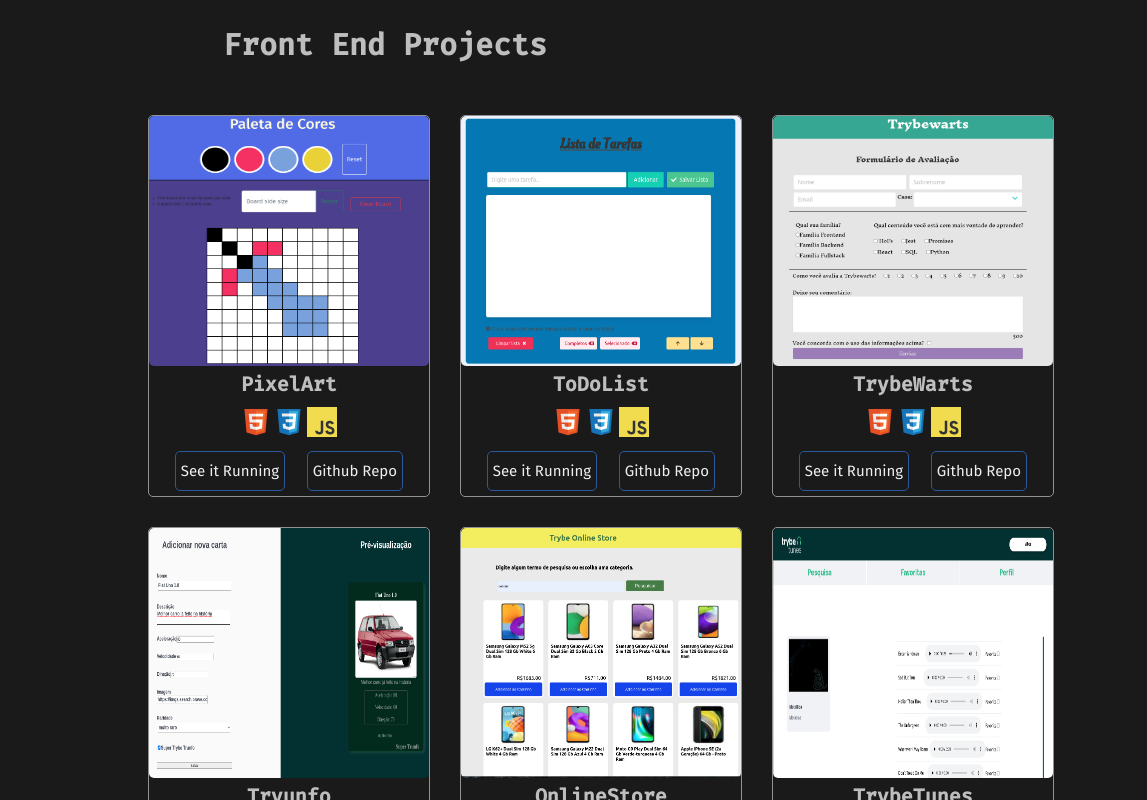
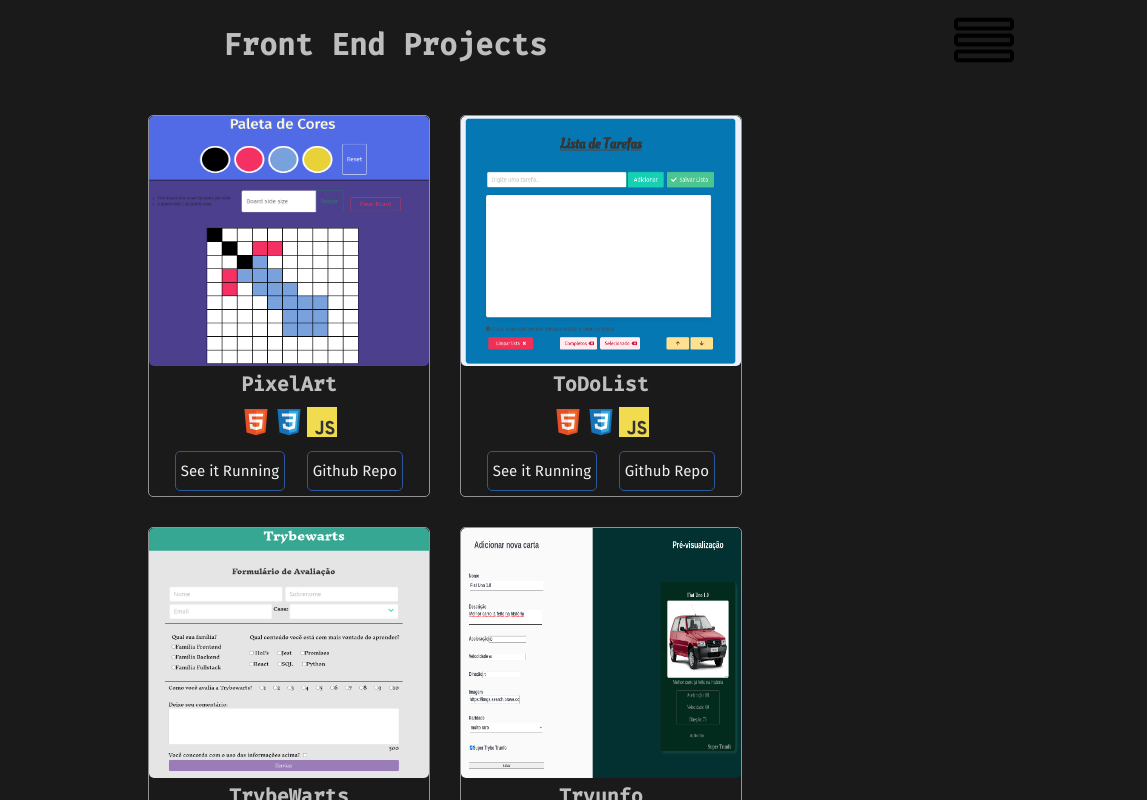
Before and after one commit to VitorCorrea18/VitorCorrea18.github.io, a React (Create React App) app: page /projects in a window 1024 px wide. Shown: the top 800 px of the page, 1147 px wide, since content can reach past the window. Built offline with nearby package versions, Linux system fonts and the light colour scheme.

Commit message:
feat: adding and ajusting the menu in mobile size

```diff
--- a/src/App.js
+++ b/src/App.js
@@ -2,7 +2,7 @@ import React from 'react';
 import { BrowserRouter as Router, Route, Routes } from 'react-router-dom';
 import NavLabel from './components/navLabel';
 import { Intro, About, Projects, Contact } from './pages';
-import { avatar } from './images/icons';
+import { avatar, menuMobile } from './images/icons';
 import './styles/index.css';
 
 class App extends React.Component {
@@ -10,11 +10,16 @@ class App extends React.Component {
     return (
       <Router>
         <main className='body_container'>
+        <input type='checkbox' id='open_menu' />
+        <label htmlFor='open_menu' className='menu_mobile_label'>
+          <img className='menu_mobile_img' src={menuMobile} alt='menu mobile' />
+        </label>
         <aside className='menu_aside'>
-          <label className='close_menu'>X</label>
+          <label className='close_menu' htmlFor='open_menu'>X</label>
           <div className='avatar'>
             <img className='avatar_img' src={ avatar } alt='My Avatar' />
             <span className='avatar_name'>Vitor J.V Corrêa</span>
+            <br/>
             <span className='avatar_title'>Web Developer</span>
           </div>
           <div className='void'></div>
--- a/src/images/icons/index.js
+++ b/src/images/icons/index.js
@@ -20,3 +20,4 @@ export { default as gmail } from './gmail.svg';
 export { default as avatar } from './avatar.svg';
 export { default as responsive } from './responsive.svg';
 export { default as api } from './api.svg';
+export { default as menuMobile } from './menuMobile.svg';
--- a/src/styles/desktop.css
+++ b/src/styles/desktop.css
@@ -1,4 +1,8 @@
 @media screen and (min-width: 1024px) {
+
+  .menu_mobile_img {
+    width: 1px;
+  }
 
   .body_container {
     display: grid;
--- a/src/styles/mobile.css
+++ b/src/styles/mobile.css
@@ -9,8 +9,9 @@
     gap: 0px 0px;
   }
 
+  /* mobile menu config */
   .menu_aside {
-    position: absolute;
+    position: fixed;
     top: 0px;
     left: 0px;
     width: 75vw;
@@ -30,44 +31,16 @@
     background-color: #111111;
     color: #BEBEBE;
     height: 100vh;
+    z-index: 1;
     transition: all 800ms ease;
-    transform: translate(-101%);
+    transform: translate(-150%);
   }
 
-  .main_page {
-    grid-area: main_page;
-    background-color: #1A1A1A;
-    color: #BEBEBE;
-    width: 100vw;
-    height: 100vh;
-  }
-
-  .avatar {
-    grid-area: avatar;
-    background-color: #000000;
-  }
-
-  .void {
-    grid-area: void;
-    border-bottom: #1A1A1A 1px solid;
-  }
-
-  .intro {
-    grid-area: intro;
-    border-bottom: #1A1A1A 1px solid;
-  }
-
-  .about {
-    grid-area: about;
-    border-bottom: #1A1A1A 1px solid;
-  }
-  .projects {
-    grid-area: projects;
-    border-bottom: #1A1A1A 1px solid;
-  }
-  .contact {
-    grid-area: contact;
-    border-bottom: #1A1A1A 1px solid;
+  .menu_mobile_img {
+    width: 60px;
+    position: absolute;
+    top: 10px;
+    right: 10px;
   }
 
   .close_menu {
@@ -80,4 +53,79 @@
     border-radius: 3px;
     z-index: 1;
   }
+
+  #open_menu:checked ~ .menu_aside {
+    transform: translate(0%);
+  }
+
+  #open_menu:checked ~ .menu_mobile_label {
+    opacity: 0;
+  }
+
+  /* END mobile menu config */
+
+  .main_page {
+    grid-area: main_page;
+    background-color: #1A1A1A;
+    color: #BEBEBE;
+    width: fit-content;
+    height: fit-content;
+  }
+
+  .avatar {
+    grid-area: avatar;
+    background-color: #000000;
+    display: flex;
+    flex-direction: column;
+  }
+
+  .avatar_img {
+    width: 170px;
+    align-self: center;
+    margin: 15px 0px;
+    background-color: gray;
+    border: 1px solid black;
+    border-radius: 90px;
+  }
+
+  .avatar_name {
+    font-family: 'Fira Sans', sans-serif;
+    font-size: 23px;
+    align-self: center;
+  }
+
+  .avatar_title {
+    font-family: 'Fira Sans', sans-serif;
+    font-size: 15px;
+    align-self: center;
+  }
+
+
+  .void {
+    grid-area: void;
+    border-bottom: #1A1A1A 1px solid;
+  }
+
+  .intro {
+    grid-area: intro;
+    border-bottom: #1A1A1A 1px solid;
+    display: flex;
+  }
+
+  .about {
+    grid-area: about;
+    border-bottom: #1A1A1A 1px solid;
+    display: flex;
+  }
+  .projects {
+    grid-area: projects;
+    border-bottom: #1A1A1A 1px solid;
+    display: flex;
+  }
+  .contact {
+    grid-area: contact;
+    border-bottom: #1A1A1A 1px solid;
+    display: flex;
+  }
+
 }
```
Also changed, not shown: src/images/icons/menuMobile.svg (added).
